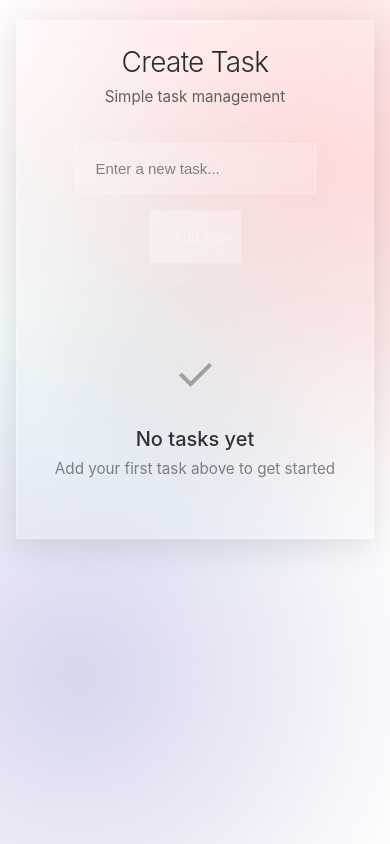
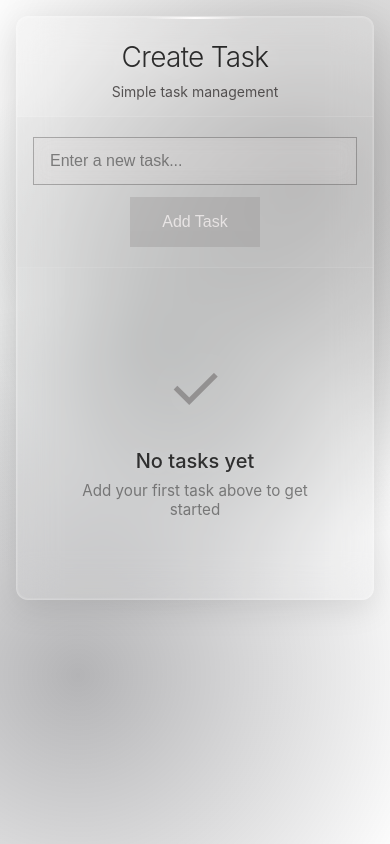
Before and after one commit to yvonnete/PersonalTaskManager, a React (Vite) app: page / in a window 390 px wide. Built offline with nearby package versions, Linux system fonts and the light colour scheme.

Commit message:
css update

```diff
--- a/src/App.css
+++ b/src/App.css
@@ -1,4 +1,4 @@
-
+/* Modern glass morphism design with 3D effects */
 .app {
   min-height: 100vh;
   padding: 60px 20px;
@@ -14,9 +14,9 @@
   left: 0;
   width: 100%;
   height: 100%;
-  background: radial-gradient(circle at 20% 80%, rgba(120, 119, 198, 0.3) 0%, transparent 50%),
-    radial-gradient(circle at 80% 20%, rgba(255, 107, 107, 0.3) 0%, transparent 50%),
-    radial-gradient(circle at 40% 40%, rgba(168, 237, 234, 0.3) 0%, transparent 50%);
+  background: radial-gradient(circle at 20% 80%, rgba(5, 5, 12, 0.3) 0%, transparent 50%),
+    radial-gradient(circle at 80% 20%, rgba(5, 2, 2, 0.3) 0%, transparent 50%),
+    radial-gradient(circle at 40% 40%, rgba(103, 110, 110, 0.3) 0%, transparent 50%);
   pointer-events: none;
   z-index: -1;
 }
@@ -55,6 +55,7 @@
 
 .header {
   background: rgba(255, 255, 255, 0.05);
+  /* Updated header text color for better readability */
   color: rgba(30, 30, 30, 0.9);
   padding: 48px 48px 24px 48px;
   text-align: center;
@@ -62,6 +63,7 @@
   position: relative;
 }
 
+/* Added glowing effect to header */
 .header::before {
   content: "";
   position: absolute;
@@ -70,7 +72,7 @@
   transform: translateX(-50%);
   width: 100px;
   height: 2px;
-  background: linear-gradient(90deg, transparent, rgba(255, 255, 255, 0.8), transparent);
+  background: linear-gradient(90deg, transparent, rgb(255, 253, 253), transparent);
 }
 
 .header h1 {
@@ -78,8 +80,10 @@
   font-size: 2.5rem;
   font-weight: 300;
   font-family: var(--font-serif);
+  /* Updated header title color for better readability */
   color: rgba(30, 30, 30, 0.9);
   letter-spacing: -0.025em;
+  /* Added text glow effect */
   text-shadow: 0 0 20px rgba(255, 255, 255, 0.3);
   background: linear-gradient(135deg, #2c2c2c, #1a1a1a);
   -webkit-background-clip: text;
@@ -89,7 +93,8 @@
 
 .header p {
   margin: 0;
-  color: rgba(60, 60, 60, 0.8);
+  /* Updated header subtitle color for better readability */
+  color: rgba(51, 48, 48, 0.8);
   font-size: 0.95rem;
   font-weight: 400;
 }
@@ -97,7 +102,7 @@
 .task-input-form {
   padding: 32px 48px;
   border-bottom: 1px solid rgba(255, 255, 255, 0.1);
-  background: rgba(255, 255, 255, 0.03);
+  background: rgba(211, 208, 208, 0.11);
 }
 
 .input-group {
@@ -109,30 +114,34 @@
 .task-input {
   flex: 1;
   padding: 16px 20px;
-  border: 1px solid rgba(255, 255, 255, 0.2);
+  border: 1px solid rgba(2, 2, 2, 0.26);
   border-radius: var(--radius);
   font-size: 15px;
-  background: rgba(255, 255, 255, 0.1);
+  /* Glass morphism input with backdrop blur */
+  background: rgba(207, 198, 198, 0.1);
   backdrop-filter: blur(10px);
+  /* Updated input text color for better readability */
   color: rgba(30, 30, 30, 0.9);
   transition: all 0.3s ease;
 }
 
 .task-input:focus {
   outline: none;
-  border-color: rgba(255, 107, 107, 0.5);
-  box-shadow: 0 0 20px rgba(255, 107, 107, 0.2);
-  background: rgba(255, 255, 255, 0.15);
+  border-color: rgba(0, 0, 0, 0.5);
+  box-shadow: 0 0 20px rgba(161, 161, 161, 0.2);
+  background: rgba(46, 44, 44, 0.15);
 }
 
 .task-input::placeholder {
+  /* Updated placeholder color for better readability */
   color: rgba(80, 80, 80, 0.7);
 }
 
 .add-button {
   padding: 16px 24px;
-  background: linear-gradient(135deg, #ff6b6b, #ee5a24);
-  color: rgb(255, 252, 252);
+  /* Gradient button with 3D effect */
+  background: linear-gradient(135deg, hsla(26, 4%, 66%, 0.76), #363435ce);
+  color: rgb(255, 249, 249);
   border: none;
   border-radius: var(--radius);
   font-weight: 500;
@@ -140,14 +149,14 @@
   cursor: pointer;
   transition: all 0.3s ease;
   white-space: nowrap;
-  box-shadow: 0 4px 15px rgba(255, 107, 107, 0.3);
+  box-shadow: 0 4px 15px rgba(5, 5, 5, 0.3);
   transform: translateY(0);
 }
 
 .add-button:hover:not(:disabled) {
   transform: translateY(-2px);
-  box-shadow: 0 8px 25px rgba(255, 107, 107, 0.4);
-  background: linear-gradient(135deg, #ff5252, #d84315);
+  box-shadow: 0 8px 25px rgba(0, 0, 0, 0.4);
+  background: linear-gradient(135deg, #666564, #000000);
 }
 
 .add-button:active {
@@ -155,7 +164,7 @@
 }
 
 .add-button:disabled {
-  background: rgba(255, 255, 255, 0.486);
+  background: rgba(150, 148, 148, 0.603);
   cursor: not-allowed;
   opacity: 0.6;
   transform: none;
@@ -164,7 +173,7 @@
 
 .section {
   padding: 32px 48px;
-  border-bottom: 1px solid rgba(255, 255, 255, 0.1);
+  border-bottom: 1px solid rgba(73, 68, 68, 0.1);
   background: rgba(255, 255, 255, 0.02);
 }
 
@@ -174,6 +183,7 @@
 
 .section-title {
   margin: 0 0 24px 0;
+  /* Updated section title color for better readability */
   color: rgba(30, 30, 30, 0.9);
   font-size: 1.1rem;
   font-weight: 500;
@@ -195,6 +205,7 @@
   justify-content: space-between;
   padding: 20px;
   border-radius: var(--radius);
+  /* Glass morphism task cards with 3D effect */
   background: rgba(255, 255, 255, 0.1);
   backdrop-filter: blur(10px);
   border: 1px solid rgba(255, 255, 255, 0.2);
@@ -231,18 +242,19 @@
   height: 20px;
   cursor: pointer;
   margin-top: 2px;
+  /* Custom styled checkbox */
   appearance: none;
-  border: 2px solid rgba(80, 77, 77, 0.4);
+  border: 2px solid rgba(143, 135, 135, 0.4);
   border-radius: 4px;
-  background: rgba(255, 255, 255, 0.1);
+  background: rgba(102, 99, 99, 0.1);
   transition: all 0.3s ease;
   position: relative;
 }
 
 .task-checkbox:checked {
-  background: linear-gradient(135deg, #ff6b6b, #ee5a24);
-  border-color: #ff6b6b;
-  box-shadow: 0 0 10px rgba(255, 107, 107, 0.5);
+  background: linear-gradient(135deg, #928d8d, #0c0b0b);
+  border-color: #000000;
+  box-shadow: 0 0 10px rgba(22, 20, 20, 0.5);
 }
 
 .task-checkbox:checked::after {
@@ -265,6 +277,7 @@
 
 .task-text {
   font-size: 15px;
+  /* Updated task text color for better readability */
   color: rgba(30, 30, 30, 0.9);
   line-height: 1.5;
   transition: all 0.2s ease;
@@ -272,11 +285,13 @@
 
 .task-item.completed .task-text {
   text-decoration: line-through;
+  /* Updated completed task text color for better readability */
   color: rgba(80, 80, 80, 0.7);
 }
 
 .task-date {
   font-size: 13px;
+  /* Updated task date color for better readability */
   color: rgba(80, 80, 80, 0.8);
   font-weight: 400;
 }
@@ -284,9 +299,10 @@
 .delete-button {
   width: 32px;
   height: 32px;
-  background: rgba(255, 107, 107, 0.2);
-  color: rgba(63, 61, 61, 0.384);
-  border: 1px solid rgba(255, 107, 107, 0.3);
+  /* Glass morphism delete button */
+  background: rgba(78, 76, 76, 0.2);
+  color: rgb(255, 255, 255);
+  border: 1px solid rgba(2, 2, 2, 0.3);
   border-radius: 8px;
   font-size: 16px;
   cursor: pointer;
@@ -303,22 +319,24 @@
 }
 
 .delete-button:hover {
-  background: linear-gradient(135deg, #ff6b6b, #ee5a24);
+  background: linear-gradient(135deg, #6e6d6d, #080605);
   color: white;
   transform: scale(1.1);
-  box-shadow: 0 4px 15px rgba(255, 107, 107, 0.4);
+  box-shadow: 0 4px 15px rgba(56, 54, 54, 0.4);
 }
 
 .empty-state {
   text-align: center;
   padding: 80px 48px;
-  color: rgba(80, 80, 80, 0.8);
+  /* Updated empty state text color for better readability */
+  color: rgba(92, 87, 87, 0.8);
 }
 
 .empty-icon {
   font-size: 64px;
   margin-bottom: 24px;
   opacity: 0.6;
+  /* Added glow effect to empty state icon */
   filter: drop-shadow(0 0 20px rgba(255, 255, 255, 0.3));
 }
 
@@ -326,6 +344,7 @@
   margin: 0 0 8px 0;
   font-size: 1.25rem;
   font-weight: 500;
+  /* Updated empty state title color for better readability */
   color: rgba(30, 30, 30, 0.9);
   font-family: var(--font-serif);
   text-shadow: 0 0 10px rgba(255, 255, 255, 0.2);
@@ -337,15 +356,19 @@
   color: rgba(80, 80, 80, 0.7);
 }
 
-@media (max-width: 768px) {
+/* Enhanced responsive design with proper mobile-first approach */
+/* Mobile First - Base styles for mobile */
+@media (max-width: 480px) {
   .app {
-    padding: 20px 16px;
+    padding: 16px 8px;
   }
 
   .container {
     max-width: 100%;
+    margin: 0 8px;
     transform: none;
     animation: none;
+    border-radius: 12px;
   }
 
   .container:hover {
@@ -353,87 +376,56 @@
   }
 
   .header {
-    padding: 32px 24px 20px 24px;
+    padding: 24px 16px 16px 16px;
   }
 
   .header h1 {
-    font-size: 2rem;
+    font-size: 1.75rem;
+    line-height: 1.2;
   }
 
-  .task-input-form,
+  .header p {
+    font-size: 0.875rem;
+  }
+
+  .task-input-form {
+    padding: 20px 16px;
+  }
+
   .section {
-    padding: 24px;
+    padding: 20px 16px;
   }
 
   .input-group {
     flex-direction: column;
-    gap: 16px;
+    gap: 12px;
+    align-items: stretch;
+  }
+
+  .task-input {
+    width: 100%;
+    padding: 14px 16px;
+    font-size: 16px; /* Prevents zoom on iOS */
   }
 
   .add-button {
-    width: 100%;
-    padding: 18px 24px;
-  }
-
-  .empty-state {
-    padding: 60px 24px;
-  }
-
-  .task-item {
-    padding: 16px;
-  }
-
-  .task-content {
-    gap: 12px;
+    width: auto;
+    min-width: 120px;
+    padding: 16px 32px;
+    font-size: 16px;
+    align-self: center;
   }
 }
 
-@media (max-width: 480px) {
+/* Small tablets and large phones */
+@media (min-width: 481px) and (max-width: 640px) {
   .app {
-    padding: 16px 12px;
-  }
-
-  .header {
-    padding: 24px 20px 16px 20px;
-  }
-
-  .header h1 {
-    font-size: 1.75rem;
-  }
-
-  .task-input-form,
-  .section {
-    padding: 20px;
-  }
-
-  .task-item {
-    padding: 14px;
-  }
-
-  .task-text {
-    font-size: 14px;
-  }
-
-  .task-date {
-    font-size: 12px;
-  }
-
-  .empty-state {
-    padding: 40px 20px;
-  }
-
-  .empty-icon {
-    font-size: 48px;
-  }
-}
-
-@media (max-width: 640px) {
-  .app {
-    padding: 20px 16px;
+    padding: 20px 12px;
   }
 
   .container {
     max-width: 100%;
+    margin: 0 12px;
     transform: none;
   }
 
@@ -441,23 +433,104 @@
     transform: translateY(-2px);
   }
 
-  .header,
-  .task-input-form,
+  .header {
+    padding: 32px 20px 20px 20px;
+  }
+
+  .header h1 {
+    font-size: 2rem;
+  }
+
+  .task-input-form {
+    padding: 24px 20px;
+  }
+
   .section {
-    padding-left: 24px;
-    padding-right: 24px;
+    padding: 24px 20px;
   }
 
   .input-group {
     flex-direction: column;
-    gap: 16px;
+    gap: 14px;
+  }
+
+  .task-input {
+    width: 100%;
+    padding: 14px 16px;
+    font-size: 16px; /* Prevents zoom on iOS */
   }
 
   .add-button {
-    width: 30%;
+    width: auto;
+    min-width: 140px;
+    padding: 16px 32px;
+    align-self: center;
+  }
+}
+
+/* Tablets */
+@media (min-width: 641px) and (max-width: 768px) {
+  .app {
+    padding: 30px 16px;
+  }
+
+  .container {
+    max-width: 100%;
+    margin: 0 16px;
+  }
+
+  .header {
+    padding: 36px 28px 24px 28px;
+  }
+
+  .header h1 {
+    font-size: 2.25rem;
+  }
+
+  .task-input-form {
+    padding: 28px;
+  }
+
+  .section {
+    padding: 28px;
+  }
+
+  .input-group {
+    gap: 14px;
+  }
+
+  .task-item {
+    padding: 18px;
   }
 
   .empty-state {
-    padding: 60px 24px;
+    padding: 70px 28px;
   }
 }
+
+/* Desktop */
+@media (min-width: 769px) {
+  .app {
+    padding: 60px 20px;
+  }
+
+  .container {
+    max-width: 640px;
+  }
+
+  .header {
+    padding: 48px 48px 24px 48px;
+  }
+
+  .task-input-form {
+    padding: 32px 48px;
+  }
+
+  .section {
+    padding: 32px 48px;
+  }
+
+  .empty-state {
+    padding: 80px 48px;
+  }
+}
```
